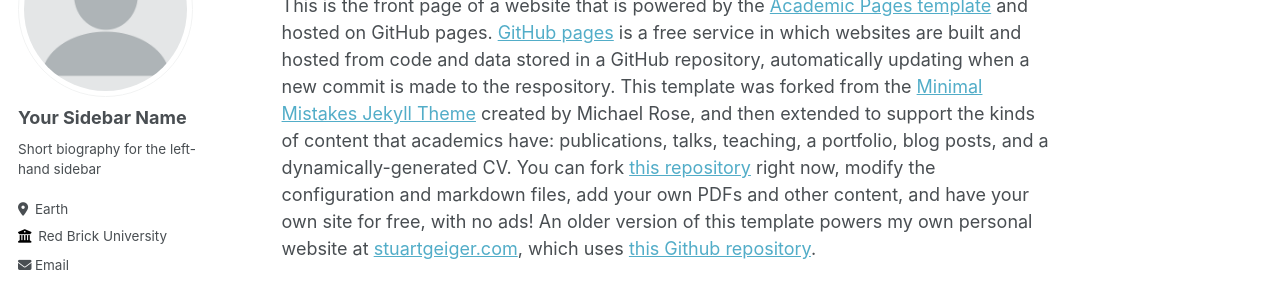
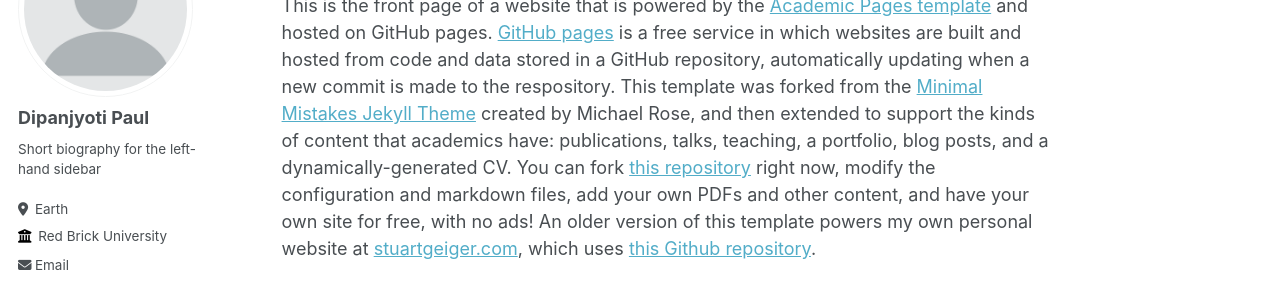
Before and after one commit to dipanjyoti/dipanjyoti.github.io, a Jekyll site: the page built from _pages/about.md, in a window 1280 px wide. Shown: the part 184-471 px from the top of the page. Built offline with Jekyll 4.4.1, drawn with Linux system fonts in a browser that asks for light colours; some web fonts are replaced.

Commit message:
Update _config.yml

```diff
--- a/_config.yml
+++ b/_config.yml
@@ -22,7 +22,7 @@
 author:
   # Biographic information
   avatar           : "profile.png"
-  name             : "Your Sidebar Name"
+  name             : "Dipanjyoti Paul"
   pronouns         : # example: "she/her"
   bio              : "Short biography for the left-hand sidebar"
   location         : "Earth"
```
